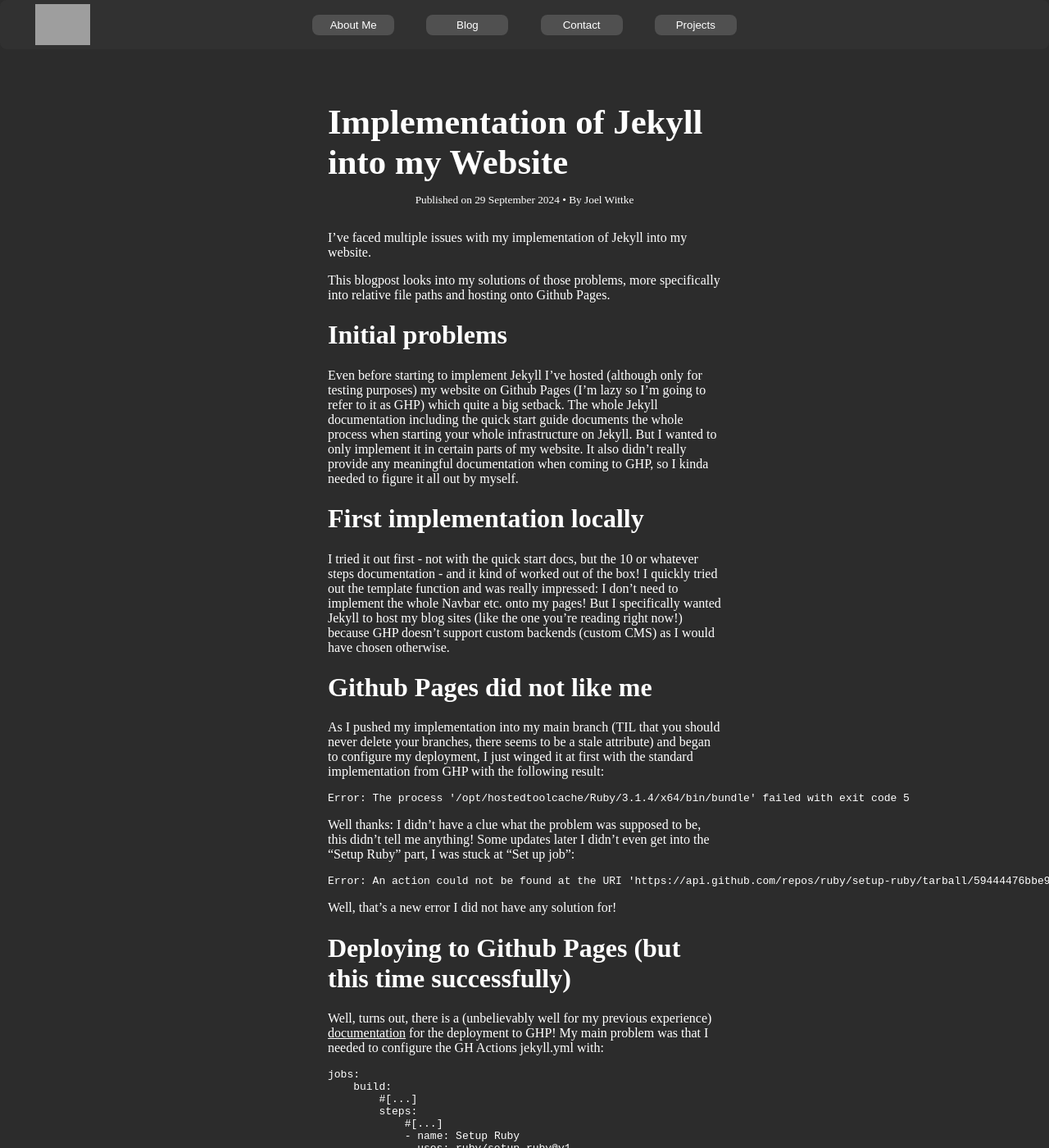
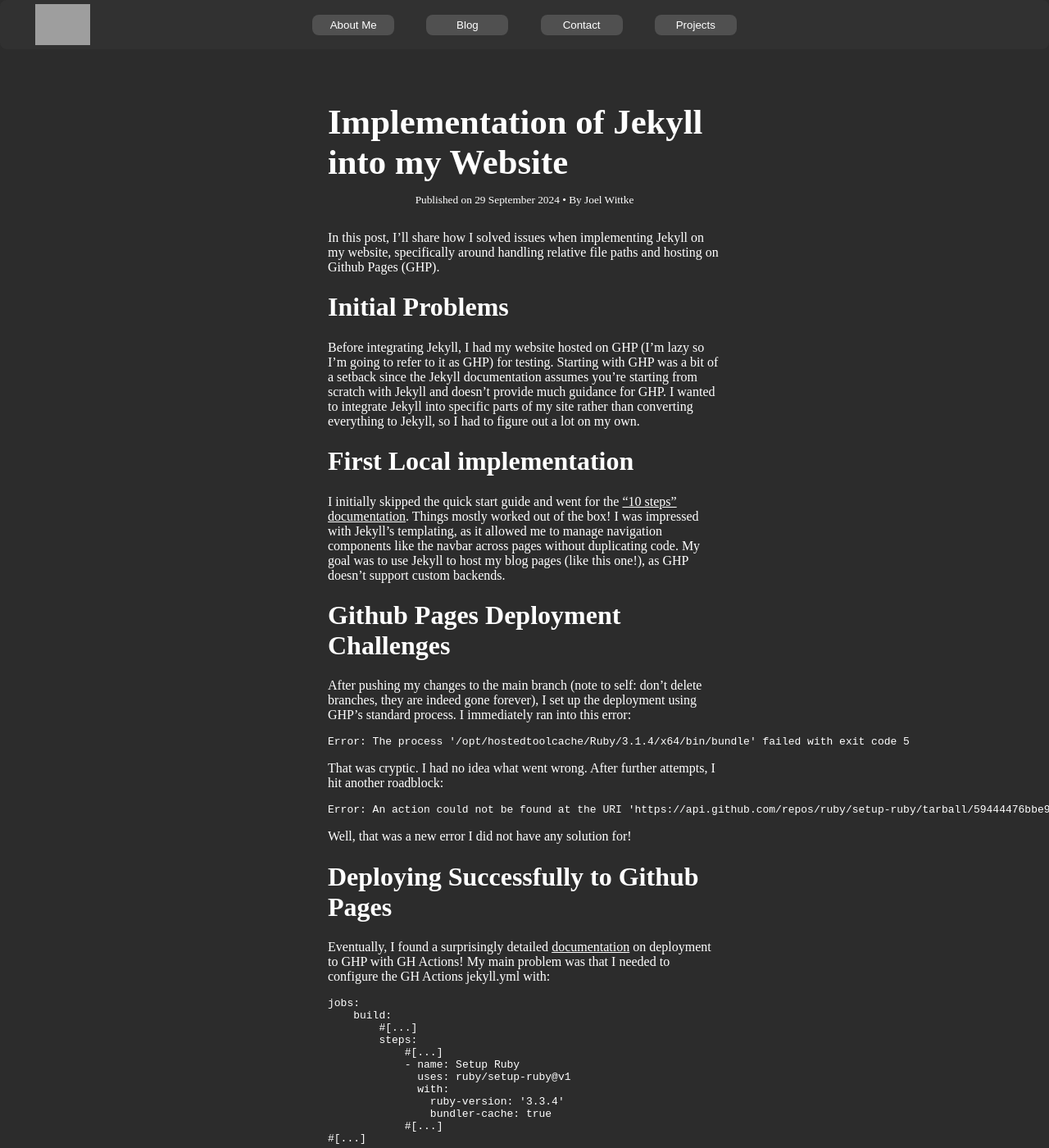
Before and after one commit to Xynox/website, a Jekyll site: the page built from _posts/2024-09-29-jekyll_implementation.md, in a window 1280 px wide and 1400 px high. Shown: the whole window at 82% size. Built offline with Jekyll 4.4.1, drawn with Linux system fonts in a browser that asks for light colours; some of the changed text lies outside the part shown; grey boxes are pictures that could not be loaded.

Commit message:
Fix typos and contents of 29.09.24 blog
Fix some typos and improve the readability with many different changes (lingual) to the existing contents

````diff
--- a/_posts/2024-09-29-jekyll_implementation.md
+++ b/_posts/2024-09-29-jekyll_implementation.md
@@ -4,40 +4,36 @@ title: "Implementation of Jekyll into my Website"
 author: "Joel Wittke"
 ---
 
-I've faced multiple issues with my implementation of Jekyll into my website.
-
-This blogpost looks into my solutions of those problems, more specifically into relative file paths and hosting onto Github Pages.
+In this post, I'll share how I solved issues when implementing Jekyll on my website, specifically around handling relative file paths and hosting on Github Pages (GHP).
 <!--preview-->
 
-# Initial problems
+# Initial Problems
 
-Even before starting to implement Jekyll I've hosted (although only for testing purposes) my website on Github Pages (I'm lazy so I'm going to refer to it as GHP) which quite a big setback.
-The whole Jekyll documentation including the quick start guide documents the whole process when starting your whole infrastructure on Jekyll. But I wanted to only implement it in certain parts of my website. It also didn't really provide any meaningful documentation when coming to GHP, so I kinda needed to figure it all out by myself.
+Before integrating Jekyll, I had my website hosted on GHP (I'm lazy so I'm going to refer to it as GHP) for testing. Starting with GHP was a bit of a setback since the Jekyll documentation assumes you're starting from scratch with Jekyll and doesn't provide much guidance for GHP. I wanted to integrate Jekyll into specific parts of my site rather than converting everything to Jekyll, so I had to figure out a lot on my own.
 
-# First implementation locally
+# First Local implementation
 
-I tried it out first - not with the quick start docs, but the 10 or whatever steps documentation - and it kind of worked out of the box! I quickly tried out the template function and was really impressed: I don't need to implement the whole Navbar etc. onto my pages! But I specifically wanted Jekyll to host my blog sites (like the one you're reading right now!) because GHP doesn't support custom backends (custom CMS) as I would have chosen otherwise.
+I initially skipped the quick start guide and went for the ["10 steps" documentation](https://jekyllrb.com/docs/step-by-step). Things mostly worked out of the box! I was impressed with Jekyll's templating, as it allowed me to manage navigation components like the navbar across pages without duplicating code. My goal was to use Jekyll to host my blog pages (like this one!), as GHP doesn’t support custom backends.
 
-# Github Pages did not like me
+# Github Pages Deployment Challenges
 
-As I pushed my implementation into my main branch (TIL that you should never delete your branches, there seems to be a stale attribute) and began to configure my deployment, I just winged it at first with the standard implementation from GHP with the following result:
+After pushing my changes to the main branch (note to self: don’t delete branches, they are indeed gone forever), I set up the deployment using GHP’s standard process. I immediately ran into this error:
 
 ```
 Error: The process '/opt/hostedtoolcache/Ruby/3.1.4/x64/bin/bundle' failed with exit code 5
 ```
 
-Well thanks: I didn't have a clue what the problem was supposed to be, this didn't tell me anything!
-Some updates later I didn't even get into the "Setup Ruby" part, I was stuck at "Set up job":
+That was cryptic. I had no idea what went wrong. After further attempts, I hit another roadblock:
 
 ```
 Error: An action could not be found at the URI 'https://api.github.com/repos/ruby/setup-ruby/tarball/59444476bbe9e789fc777d8fb4dd456bc057604f'
 ```
 
-Well, that's a new error I did not have any solution for!
+Well, that was a new error I did not have any solution for!
 
-# Deploying to Github Pages (but this time successfully)
+# Deploying Successfully to Github Pages
 
-Well, turns out, there is a (unbelievably well for my previous experience) [documentation](https://jekyllrb.com/docs/continuous-integration/github-actions/) for the deployment to GHP! My main problem was that I needed to configure the GH Actions jekyll.yml with:
+Eventually, I found a surprisingly detailed [documentation](https://jekyllrb.com/docs/continuous-integration/github-actions/) on deployment to GHP with GH Actions! My main problem was that I needed to configure the GH Actions jekyll.yml with:
 
 ```yml
 jobs:
@@ -51,21 +47,20 @@ jobs:
                 ruby-version: '3.3.4'
                 bundler-cache: true
             #[...]
-#[..]
+#[...]
 ```
 
-Aaaand... Tada, my website was up and running (again)!
+Finally, my website was up and running (again)!
 
-# The problems do not end here
+# The Filepath Problem
 
 Well, my index.html was showing. But I clicked on any other pages... **404**, Page not found.
 
-Yay, another problem! After abusing the DevTools and figuring out that the filepaths are messed up, I began to poke into different solutions that sounded right to me:
-Adding onto all different relative links a dot in front to try and put him into the right folder structure, but no this did not solve anything!
+Yay, another problem! After debugging with the DevTools and figuring out that the filepaths were messed up, I tried adding dots to relative links to fix the folder structure, but that didn’t help.
 
-## Github Pages did hate me suddenly
+## Configuring `_config.yml` for GitHub Pages
 
-I figured out pretty soon that I needed to configure my _config.yml for the usage of GH Actions/GHP. And some quick additions later (according to my research in the internet) I added besides the url and baseurl parameters the source param. But well...
+I figured out pretty soon that I needed to configure my `_config.yml` for the usage of GH Actions/GHP. I added besides the `url`, `baseurl` and the `source` parameters. But well...
 
 ```
 /opt/hostedtoolcache/Ruby/3.3.4/x64/lib/ruby/3.3.0/fileutils.rb:402:in `mkdir': Permission denied @ dir_s_mkdir - /.jekyll-cache (Errno::EACCES)
@@ -73,23 +68,22 @@ I figured out pretty soon that I needed to configure my _config.yml for the usag
 Error: Process completed with exit code 1.
 ```
 
-Great!
+New error!
 
-## Getting my Website back up
+## Finding a Fix
 
-After this devastating error I needed some time to focus on other things and my website was on a old deployment, still with functioning links to the blog side coming from the index.html but not in the other directions and completely missing css on my blog overview.
+I took a break and let the website stay on an old deployment.
 
-But after some time I was motivated again and began working on a fix: Old source param out, this had to be the issue and quite to my advantage I just asked Copilot:
-And the AI showed me: I needed to implement into the links a Jekyll-friendly code with the note for Jekyll that it's a relative url!
+But after some time I was motivated again and began working on a fix: Old source param out, this had to be the issue and with some help from AI I figured out that I needed to implement a Jekyll-friendly code into the links with the note for Jekyll that it's a relative url!
 
-Quickly pushed this into my main branch, waited it to (hopefully) deploy...
+Quickly pushed this into my main branch, waited for it to (hopefully) deploy...
 
-# Finally fixed
+# Result
 
-... And it deployed... and it was working! I was so relieved, the Navbar was working. Now I just needed to implement some quick fixes to the remaining filepaths and after 10 minutes I finally fixed everything and my locally served Jekyll sites were looking the same on my "real" online presence!
+And it deployed and it was in a working state! I was so relieved, the Navbar was working. Now I just needed to implement some quick fixes to the remaining filepaths and after 10 minutes I finally fixed everything.
 
 
 
-# TLDR
+# TL;DR
 
-Local filepaths were not working in my Github Deployment, needed to implement parameters into _config.yml and change every line of code into relative file paths with curly braces and comment that it's a relative filepath
+I had issues with local file paths not working on Github Pages. I resolved this by configuring `_config.yml` and modifying links to use Jekyll’s relative file paths.
````
